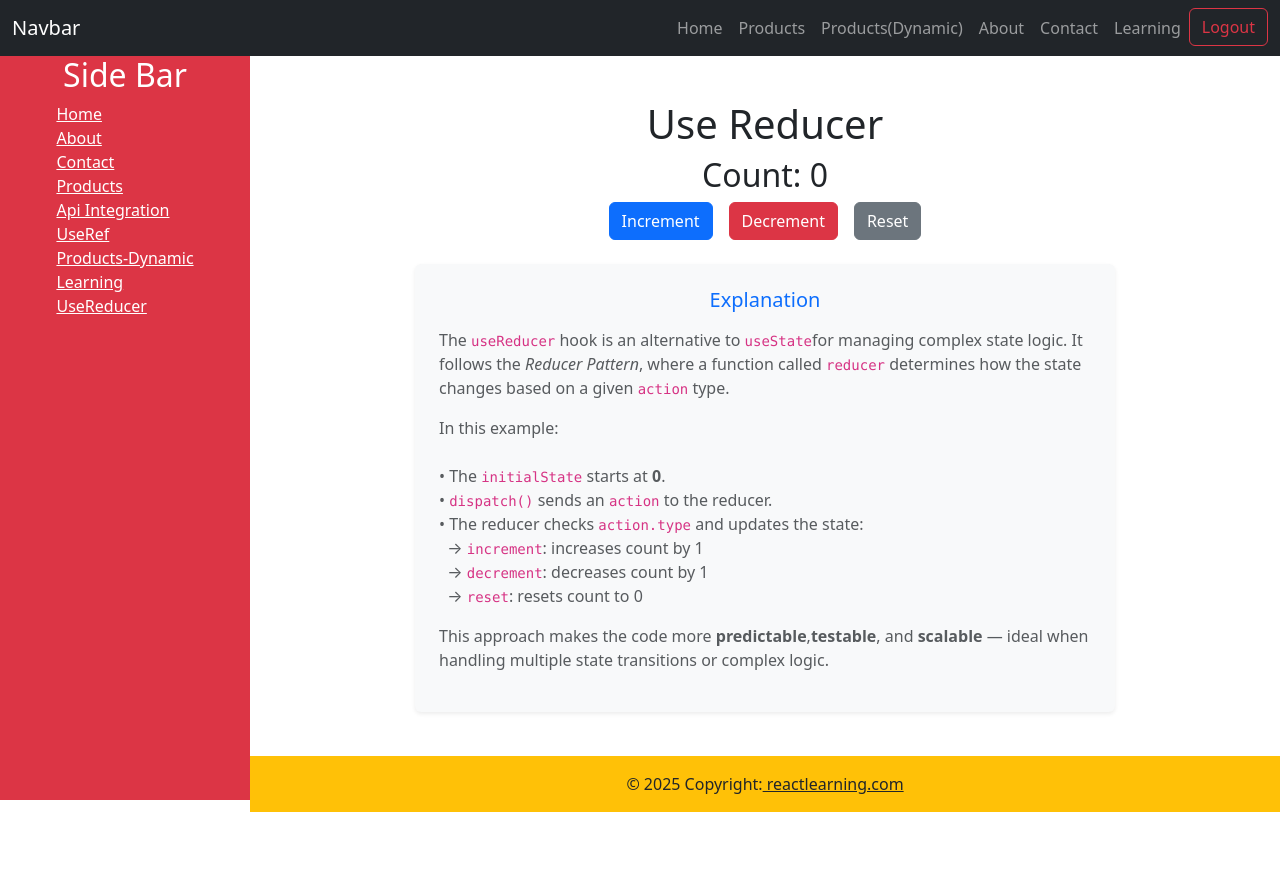
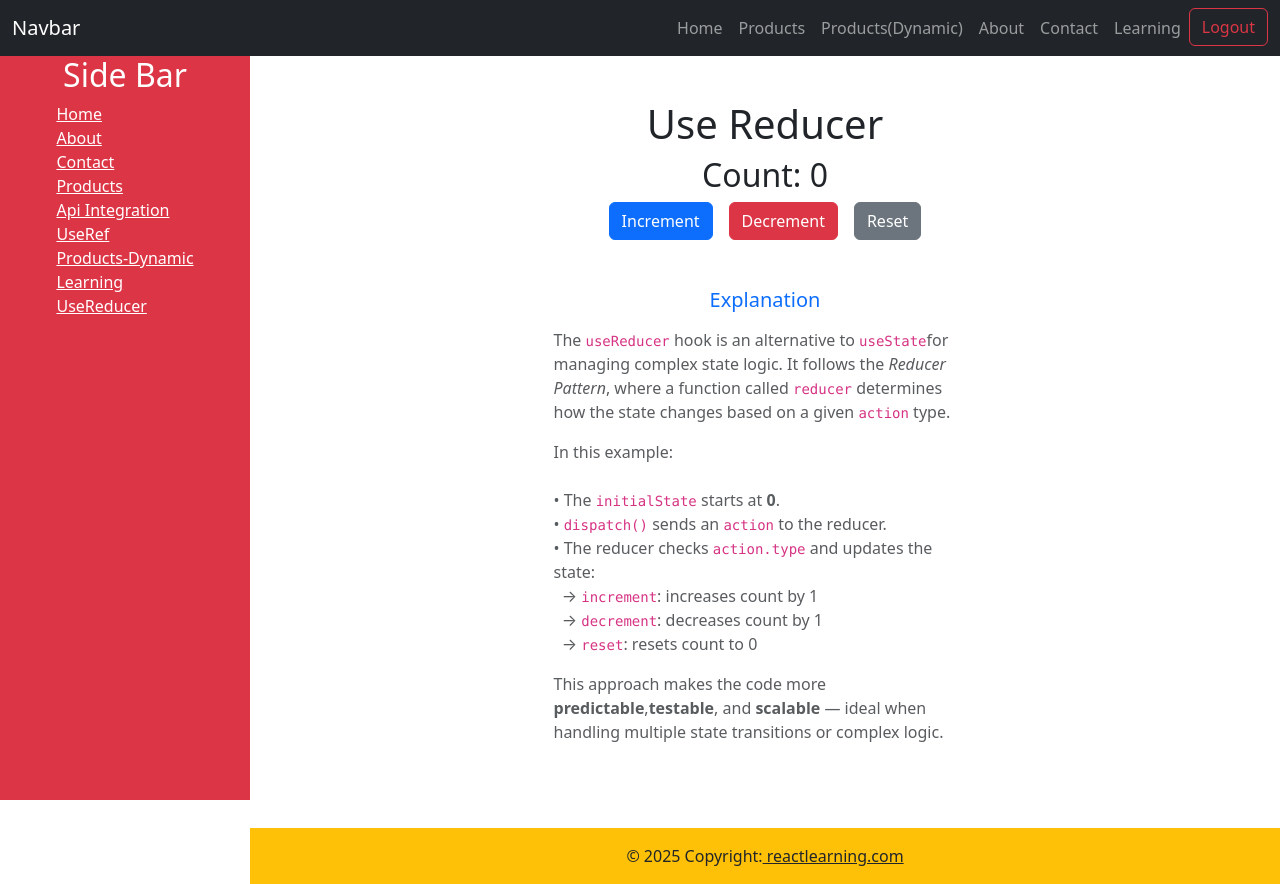
Before and after one commit to Chan-08/reactLearning, a React (Vite) app: page /usereducer in a window 1280 px wide. Before the commit the page ends 812 px from the top, so only its background shows below. Built offline with nearby package versions, Linux system fonts and the light colour scheme; sample sign-in values are in the browser's storage.

Commit message:
use reduce

```diff
--- a/src/pages/useReducer.tsx
+++ b/src/pages/useReducer.tsx
@@ -27,10 +27,7 @@ export default function UseReducer() {
                 <button className="btn btn-secondary" onClick={() => dispatch({ type: "reset" })}>Reset</button>
             </div>
 
-            <div
-                className="container text-start bg-light p-4 rounded shadow-sm mt-4"
-                style={{ maxWidth: "700px" }}
-            >
+            <div className="container text-start p-4 mt-4 col-md-8 col-lg-6 mx-auto">
                 <h5 className="text-center mb-3 text-primary">Explanation</h5>
                 <p className="text-muted">
                     The <code>useReducer</code> hook is an alternative to <code>useState</code>
```
